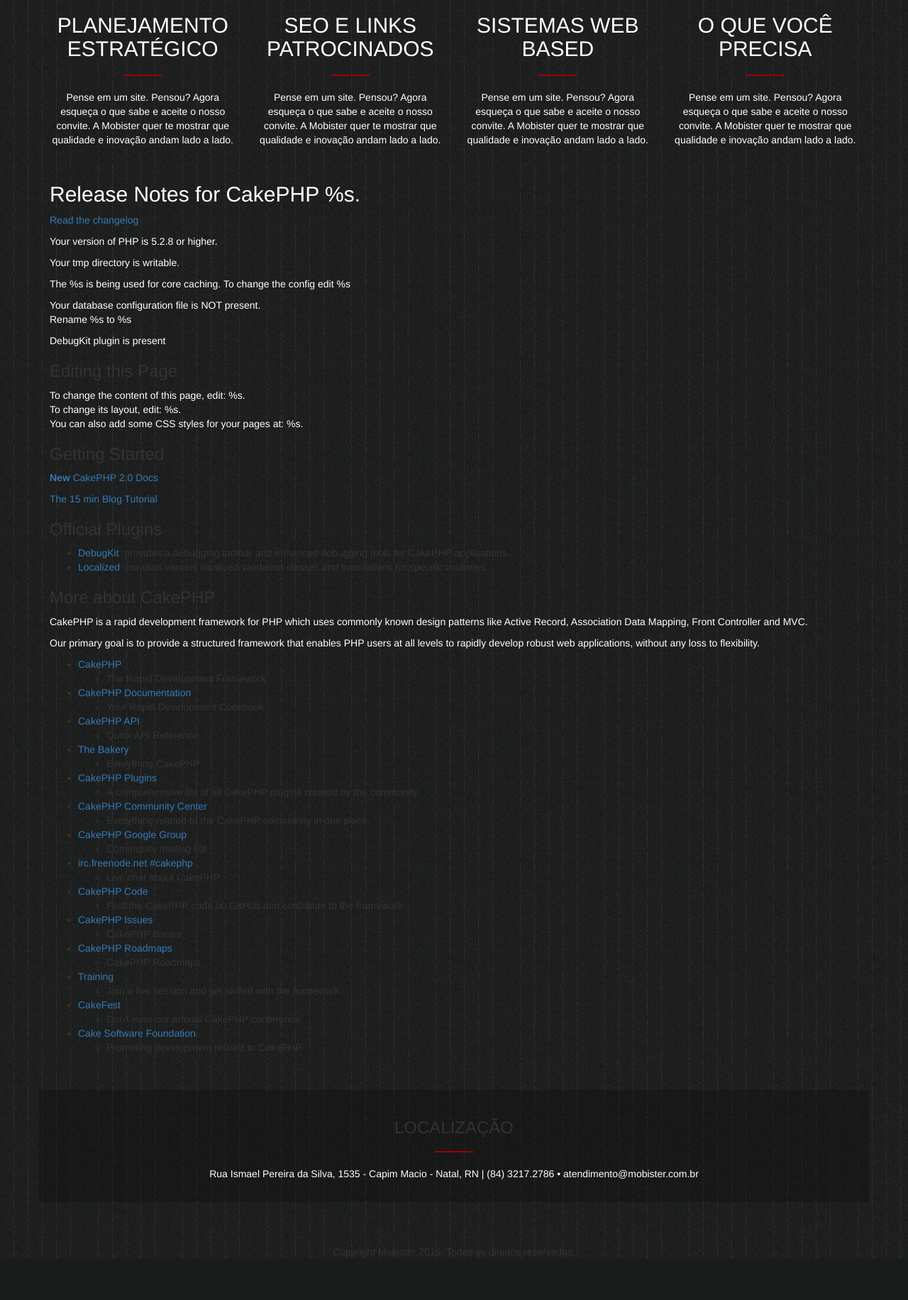
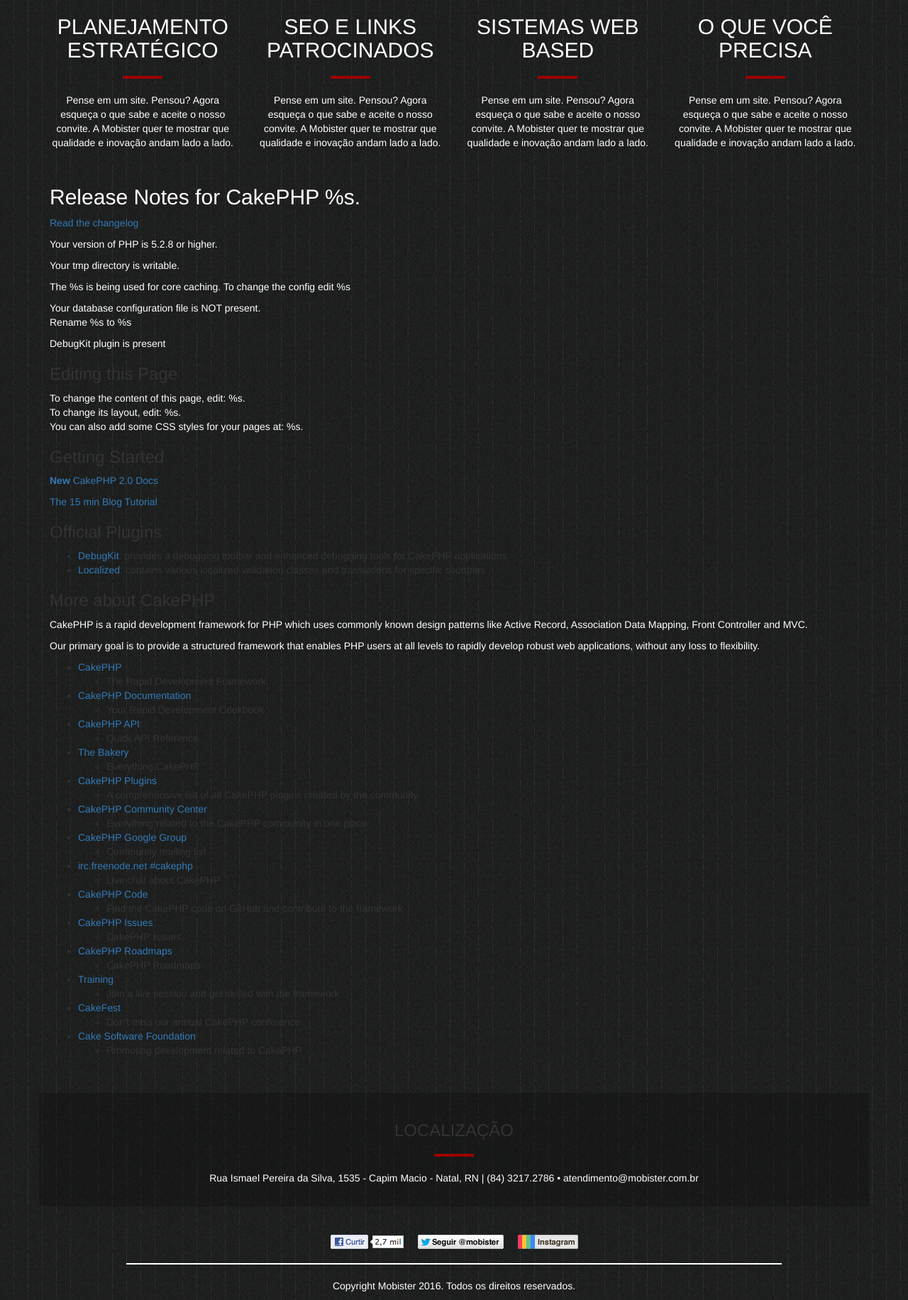
Before and after one commit to renatosoares/email-to-database-cake, a CakePHP app: the page made by app/View/Pages/home.ctp in a window 1280 px wide. Shown: the part 1111-2943 px from the top of the page at 71% size. Before the commit the page ends 2885 px from the top, so only its background shows below. Run offline with PHP 8.4 and a stand-in for CakePHP, Linux system fonts and the light colour scheme; the template is opened without the code that fills it, so the values that code supplies are empty; some libraries are stand-ins or nearby versions; some web fonts are replaced.

Commit message:
footer social e hr

```diff
--- a/app/View/Layouts/default.ctp
+++ b/app/View/Layouts/default.ctp
@@ -46,10 +46,7 @@
 		<h1>GOSTARIA DE SOLICITAR UM ORÇAMENTO?</h1>
 		<p>Preencha o formulario abaixo com os seus dados e informacoes sobre o projeto ou servico <br> Em breve, entraremos em contato.</p>
 	</header>
-
-			<hr  class="container" style="margin-top: -32px; border: 2px solid; border-color: #9f0000;">
-
-
+	<hr  class="container" style="margin-top: -32px; border: 2px solid; border-color: #9f0000;">
 	<main class="container">
 		<article class="row">
 			<section class="col-md-12">
@@ -167,10 +164,14 @@
 			</section>
 		</article>  <!-- /row principal -->
 	</main>
-	<hr>
+
 	<footer class="text-center">
+
+		<img src="img/social.png" alt="" />
 		<hr>
-		Copyright Mobister 2016. Todos os direitos reservados.
+		<p>
+			Copyright Mobister 2016. Todos os direitos reservados.
+		</p>
 	</footer>
 	<!-- jQuery (necessary for Bootstrap's JavaScript plugins) -->
 	<?php echo $this->Html->script(array('bootstrap.min','jquery.min' )); ?>
--- a/app/webroot/css/estagio.css
+++ b/app/webroot/css/estagio.css
@@ -19,7 +19,6 @@
 }
 hr {
 	border-color: #9f0000;
-	border: 2px;
 }
 
 /* ###### ICONES ----------------- */
@@ -27,7 +26,7 @@
 	font-size: 4em;
 }
 .hrIcone{
-	border: 1px solid rgb(159, 0, 3);
+	border: 2px solid rgb(159, 0, 3);
 	width: 52px;
 
 }
@@ -109,3 +108,15 @@
 	color: rgb(255, 255, 255);
 	display: inline;
 }
+
+/* ###### footer ----------------- */
+footer {
+	margin-top: 38px;
+}
+footer > hr{
+	width: 72%;
+	border:1px solid #fff;
+}
+footer > p {
+	color: #fff;
+}
```
Also changed, not shown: app/webroot/img/iconefundo.png (added), app/webroot/img/social.png (added).
